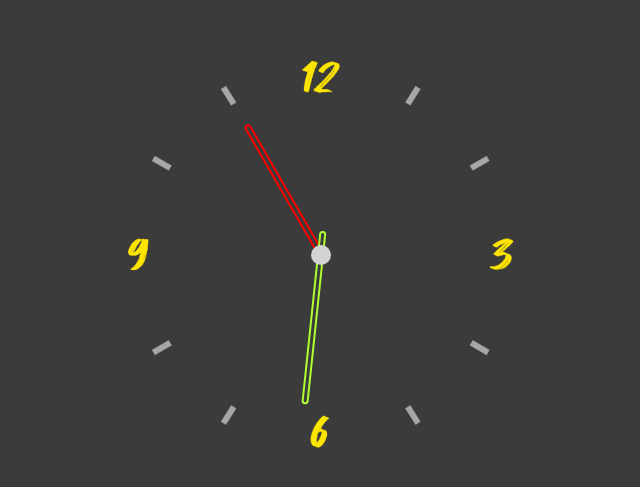
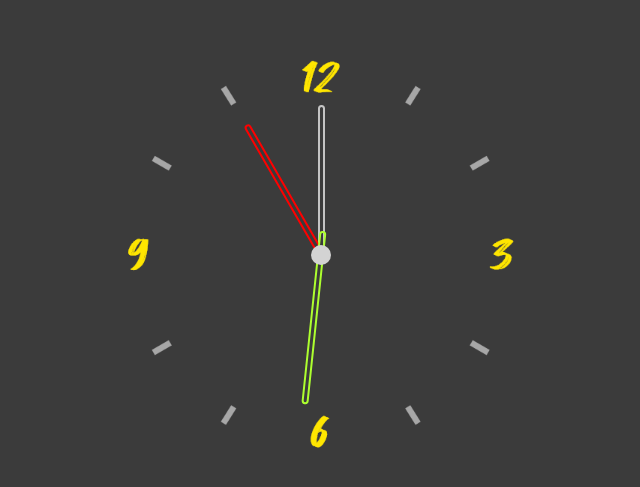
Before and after one commit to ArshiarshiA/iran-Clock, a plain HTML site: page public/index.html in a window 1280 px wide. Shown: the part 145-632 px from the top of the page, without its empty margins (319-959 px from the left). Drawn offline with Linux system fonts and the light colour scheme.

Commit message:
coding a hour counter css codse

```diff
--- a/style/styl.css
+++ b/style/styl.css
@@ -50,3 +50,10 @@ body{
     border: 2px solid red;
     border-radius: 5px;
 }
+.hour::before{
+    content: '';
+    width: 3px;
+    height: 140px;
+    border: 2px solid rgb(196, 196, 196);
+    border-radius: 5px;
+}
```
